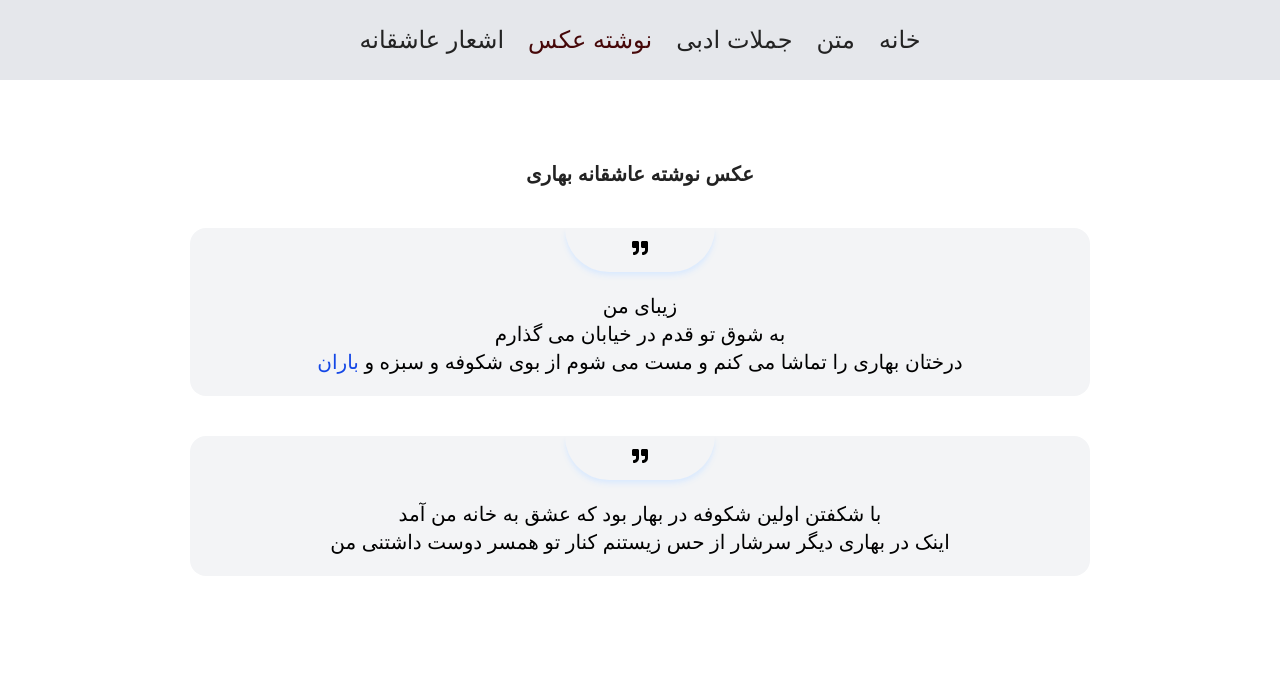
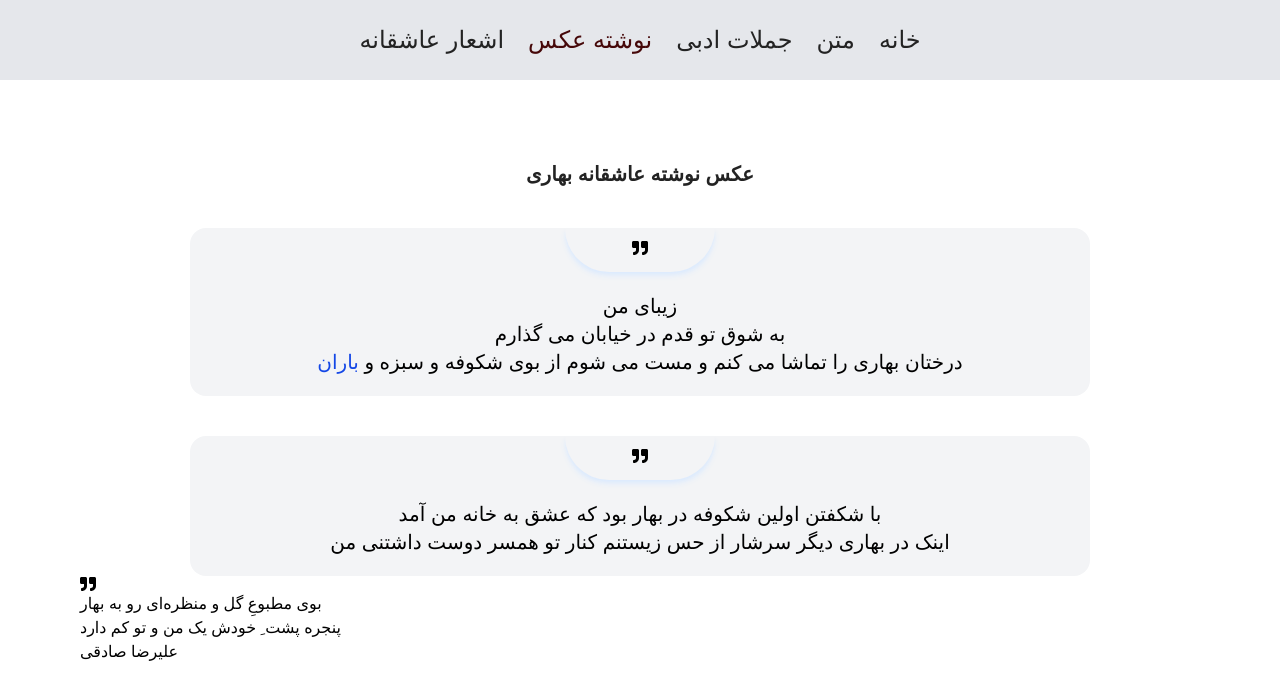
Before and after one commit to NazifaRahimy/spring, a Next.js app: page /image in a window 1280 px wide. Shown: the top 700 px of the page. Built offline with nearby package versions, Linux system fonts and the light colour scheme.

Commit message:
Add new quote block with JSX including icon and three text lines

```diff
--- a/src/app/image/page.tsx
+++ b/src/app/image/page.tsx
@@ -15,6 +15,12 @@ const Image = () => {
                   <p className="text-xl font-normal px-3">با شکفتن اولین شکوفه در بهار بود که عشق به خانه من آمد</p>
                   <p className="text-xl font-normal px-3">اینک در بهاری دیگر سرشار از حس زیستنم کنار تو همسر دوست داشتنی من</p>
               </div>
+                <div >
+                  <div ><FaQuoteRight /></div>
+                  <p >بوی مطبوعِ گل و منظره‌ای رو به بهار</p>
+                  <p >پنجره پشت ِ خودش یک من و تو کم دارد</p>
+                  <p >علیرضا صادقی</p>
+              </div>
 
         </div>
     );
```
